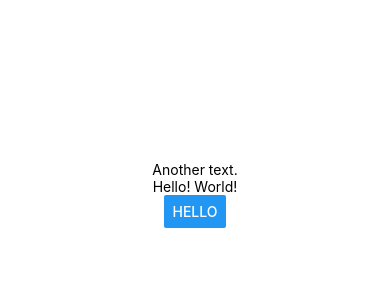
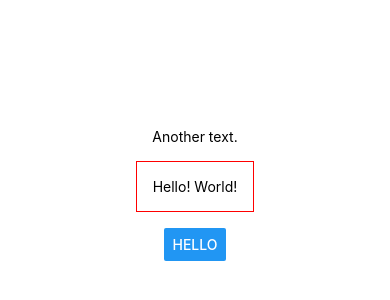
Before and after one commit to tomstao/reactnative, a React Native app: screen / in a window 390 px wide. Shown: the part 228-528 px from the top of the page. Built offline with nearby package versions, Linux system fonts and the light colour scheme.

Commit message:
test stylesheet

```diff
--- a/App.js
+++ b/App.js
@@ -6,7 +6,9 @@ export default function App() {
             <View>
                 <Text>Another text.</Text>
             </View>
-            <Text>Hello! World!</Text>
+            <Text style={
+                styles.textStyles
+            }>Hello! World!</Text>
             <Button onPress={() => {
             }} title={'Hello'}/>
         </View>
@@ -20,4 +22,11 @@ const styles = StyleSheet.create({
         alignItems: 'center',
         justifyContent: 'center',
     },
+
+    textStyles: {
+        margin: 16,
+        borderWidth: 1.5,
+        borderColor: 'red',
+        padding: 16,
+    }
 });
```
